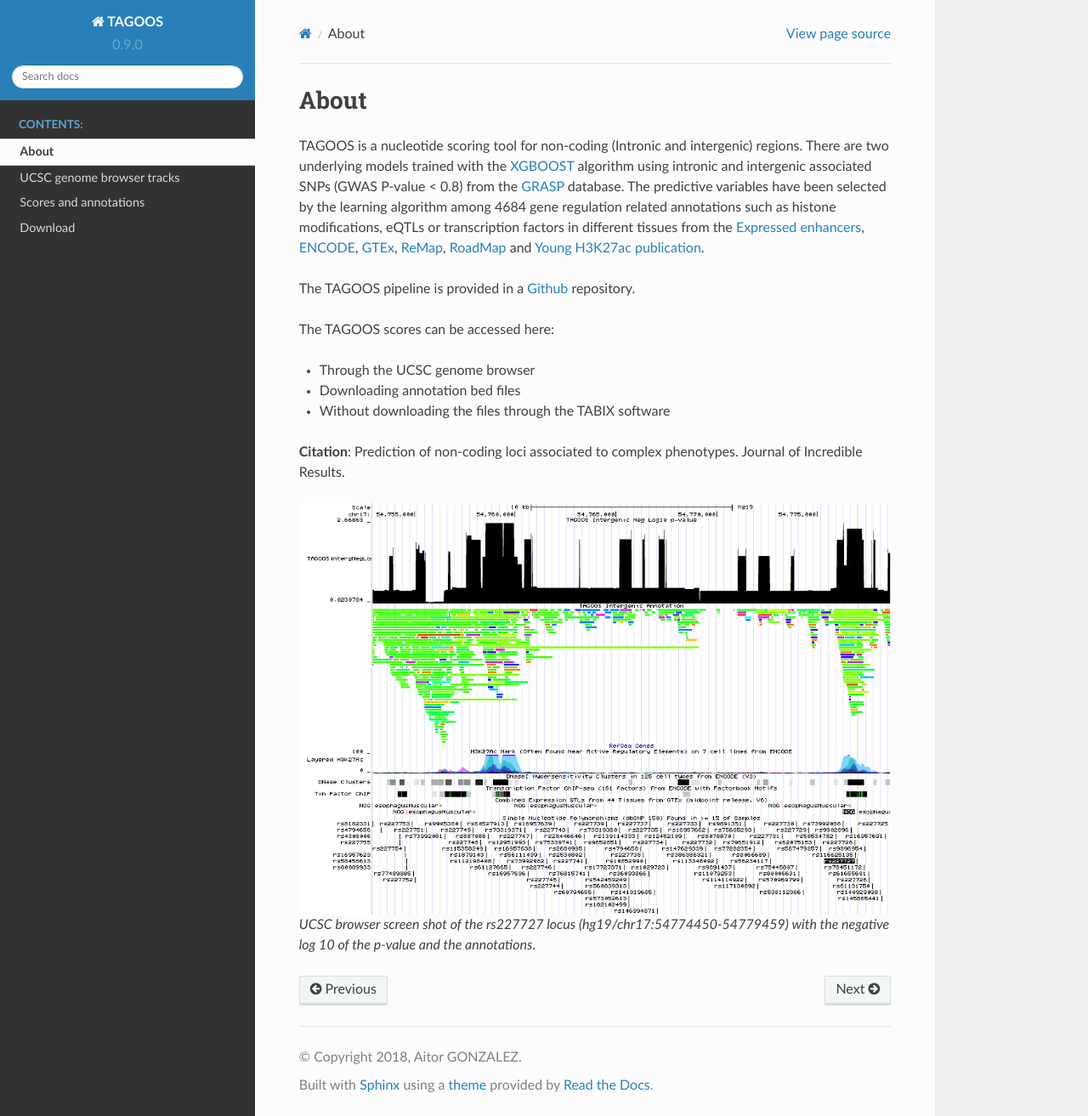
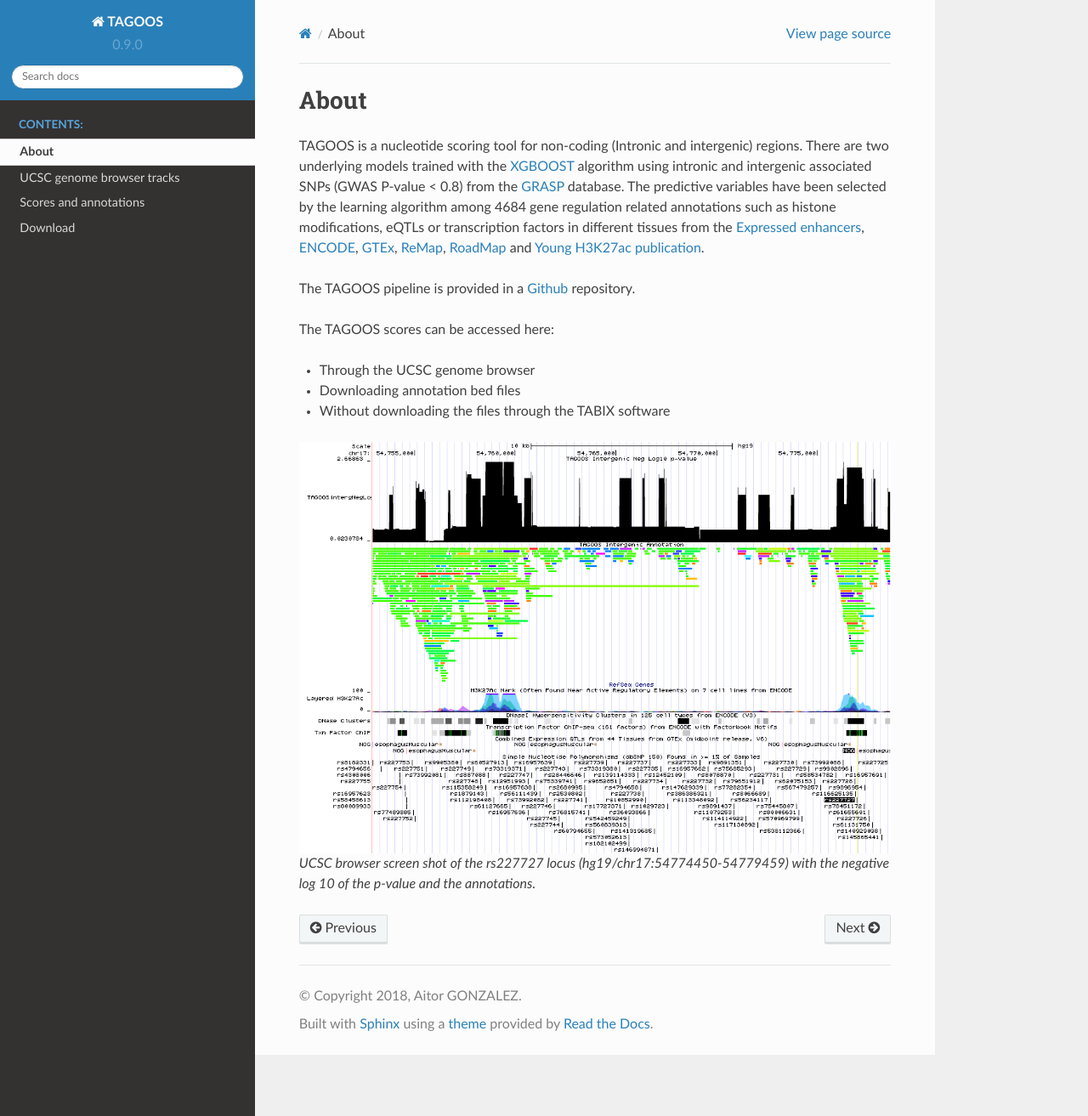
Before and after one commit to aitgon/tagoosrtd, a Sphinx documentation site: the page built from docs/content/about.md, in a window 1280 px wide and 1313 px high. Shown: the whole window at 85% size. Built offline with Sphinx 7.4.7 and the Read the Docs theme 2.0.0, drawn with Linux system fonts in a browser that asks for light colours.

Commit message:
Update about.md

```diff
--- a/docs/content/about.md
+++ b/docs/content/about.md
@@ -10,7 +10,5 @@ The TAGOOS scores can be accessed here:
 - Downloading annotation bed files
 - Without downloading the files through the TABIX software
 
-**Citation**: Prediction of non-coding loci associated to complex phenotypes. Journal of Incredible Results.
-
 ![UCSC browser screenshot](../img/hgt_genome_c06_b187d0.png "Logo Title Text 1")
 *UCSC browser screen shot of the rs227727 locus (hg19/chr17:54774450-54779459) with the negative log 10 of the p-value and the annotations.*
```
